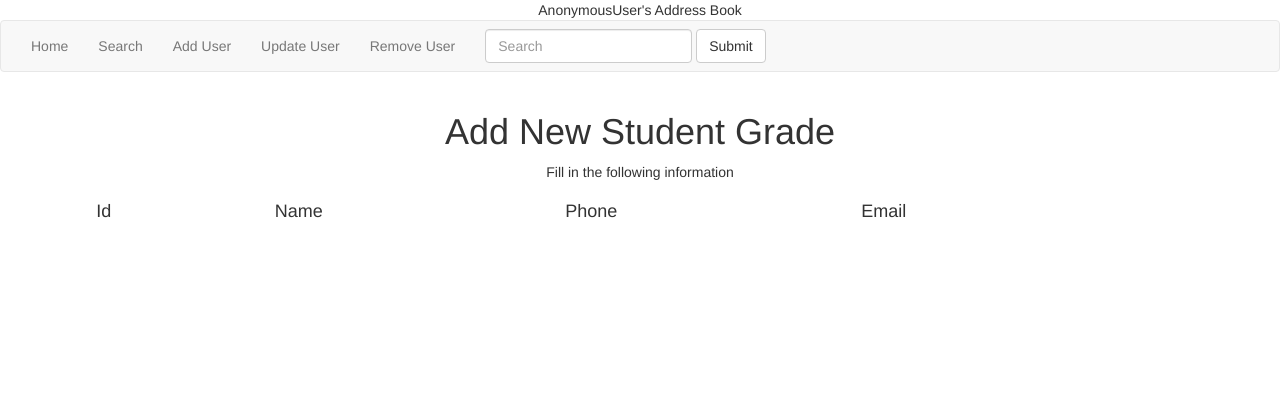
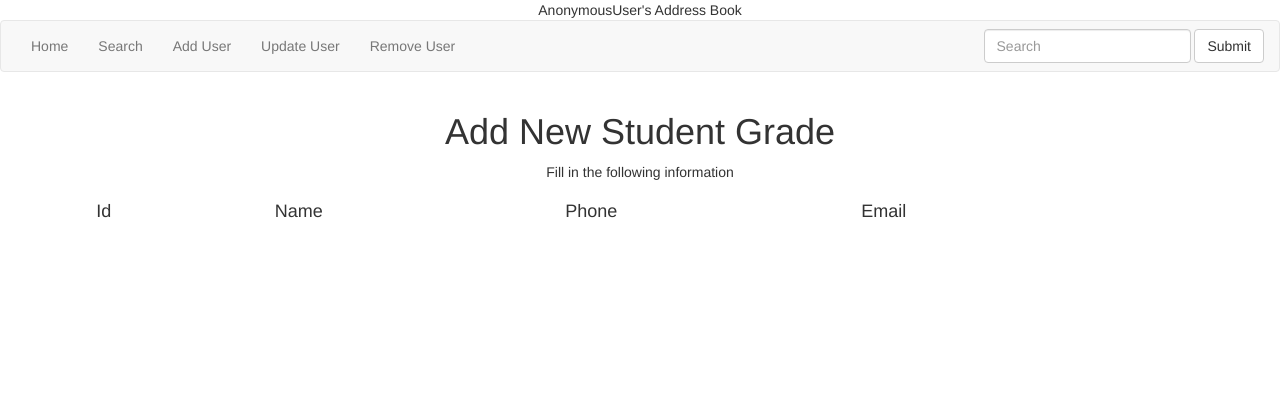
Before and after one commit to lsaruwat/djang_address_book, a Django app: page /template/ in a window 1280 px wide. Shown: the top 420 px of the page. Run offline with Django 3.2, Linux system fonts and the light colour scheme; some libraries are stand-ins or nearby versions.

Commit message:
moved search bar to right

```diff
--- a/address_book/app1/templates/app1/template.html
+++ b/address_book/app1/templates/app1/template.html
@@ -22,7 +22,7 @@
                     <li><a href="/updateUser/">Update User</a></li>
                     <li><a href="/deleteUser/">Remove User</a></li>
                 </ul>
-                <form class="navbar-form navbar-left" role="search">
+                <form class="navbar-form navbar-right" role="search">
                 <div class="form-group">
                   <input type="text" class="form-control" placeholder="Search">
                 </div>
```
